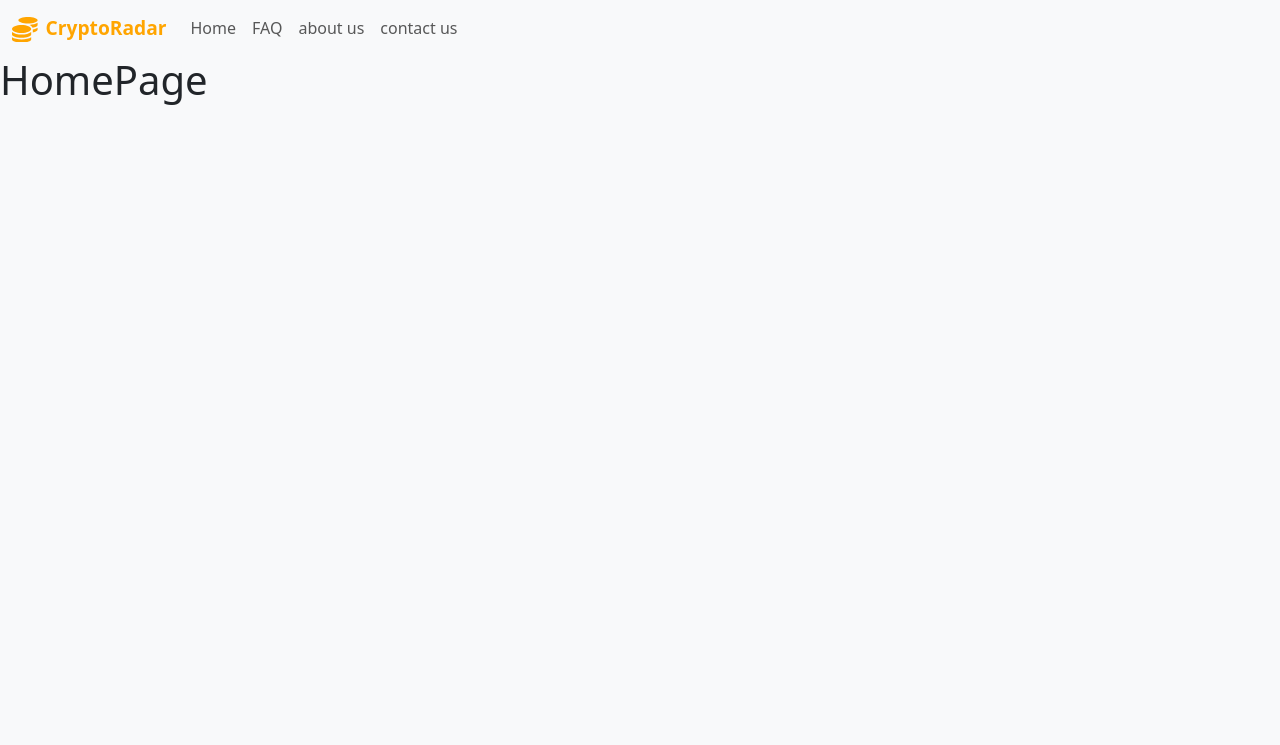
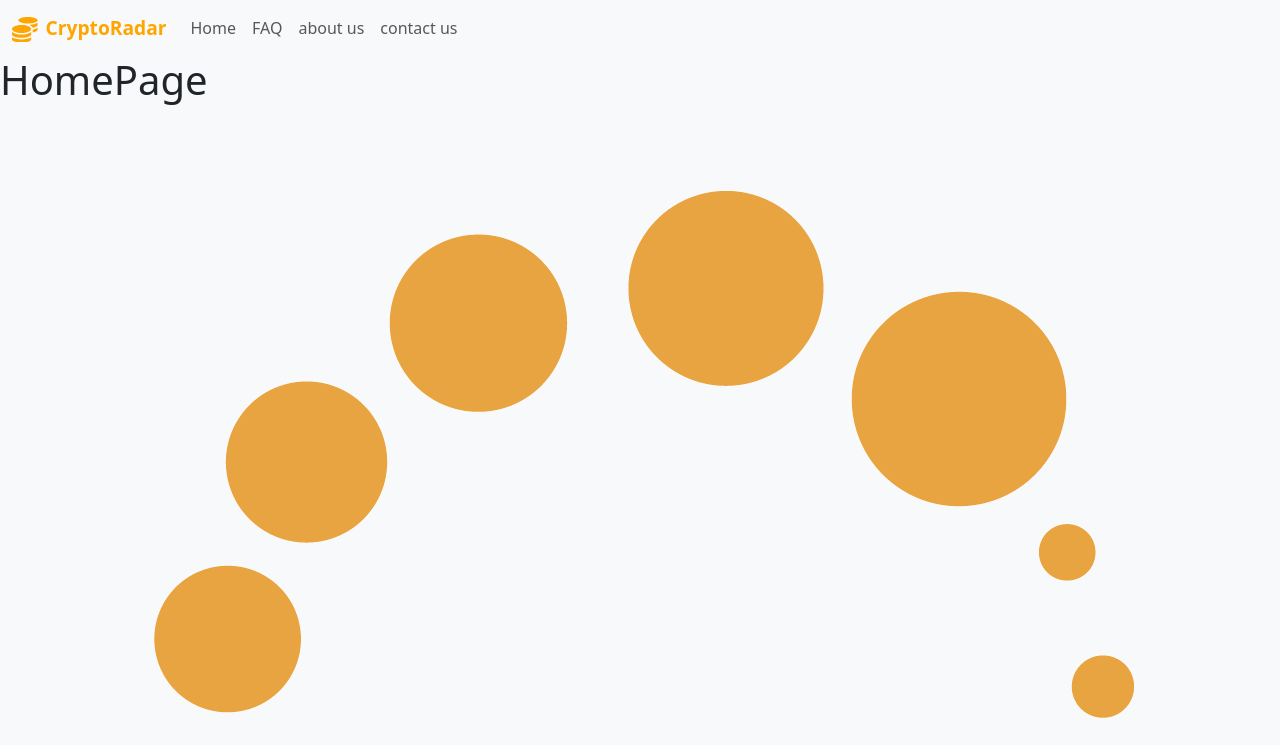
Before and after one commit to Outdir2hub/CryptoRadar, a React (Create React App) app: page / in a window 1280 px wide. Shown: the top 745 px of the page. Built offline with nearby package versions, Linux system fonts and the light colour scheme.

Commit message:
V FD 2-5 : add spinner

```diff
--- /dev/null
+++ b/src/components/ui/Spinner.component.jsx
@@ -0,0 +1,12 @@
+import React from 'react';
+import spinnerImg from '../../assets/images/spinner.gif'
+
+const SpinnerComponent = () => {
+    return (
+        <div className='d-flex justify-content-center align-items-center'>
+            <img src={spinnerImg} alt="" />
+        </div>
+    )
+}
+
+export default SpinnerComponent;
--- a/src/pages/Home.page.jsx
+++ b/src/pages/Home.page.jsx
@@ -1,9 +1,11 @@
 import React from "react";
+import SpinnerComponent from "../components/ui/Spinner.component";
 
 const HomePage = () => {
     return (
         <div>
             <h1>HomePage</h1>
+            <SpinnerComponent />
         </div>
     );
 };
```
Also changed, not shown: src/assets/images/spinner.gif (added).
